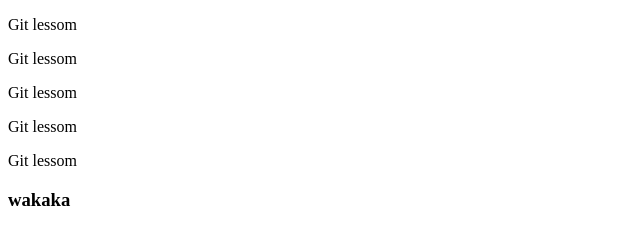
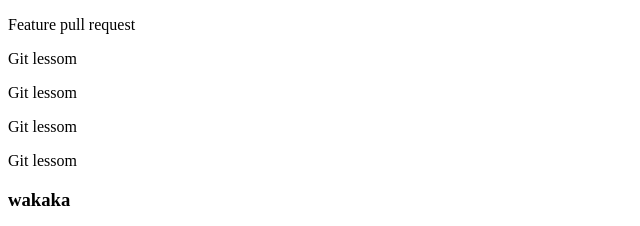
Before and after one commit to fuyumi33/sample-repo, a plain HTML site: page index.html in a window 1280 px wide. Shown: the top 226 px of the page, 0-640 px from the left. Drawn offline with Linux system fonts and the light colour scheme.

Commit message:
modify p for feature -pr

```diff
--- a/index.html
+++ b/index.html
@@ -6,7 +6,7 @@
   <title>Git Lesson</title>
 </head>
 <body>
-  <p>Git lessom</p>
+  <p>Feature pull request</p>
   <p>Git lessom</p>
   <p>Git lessom</p>
   <p>Git lessom</p>
```
